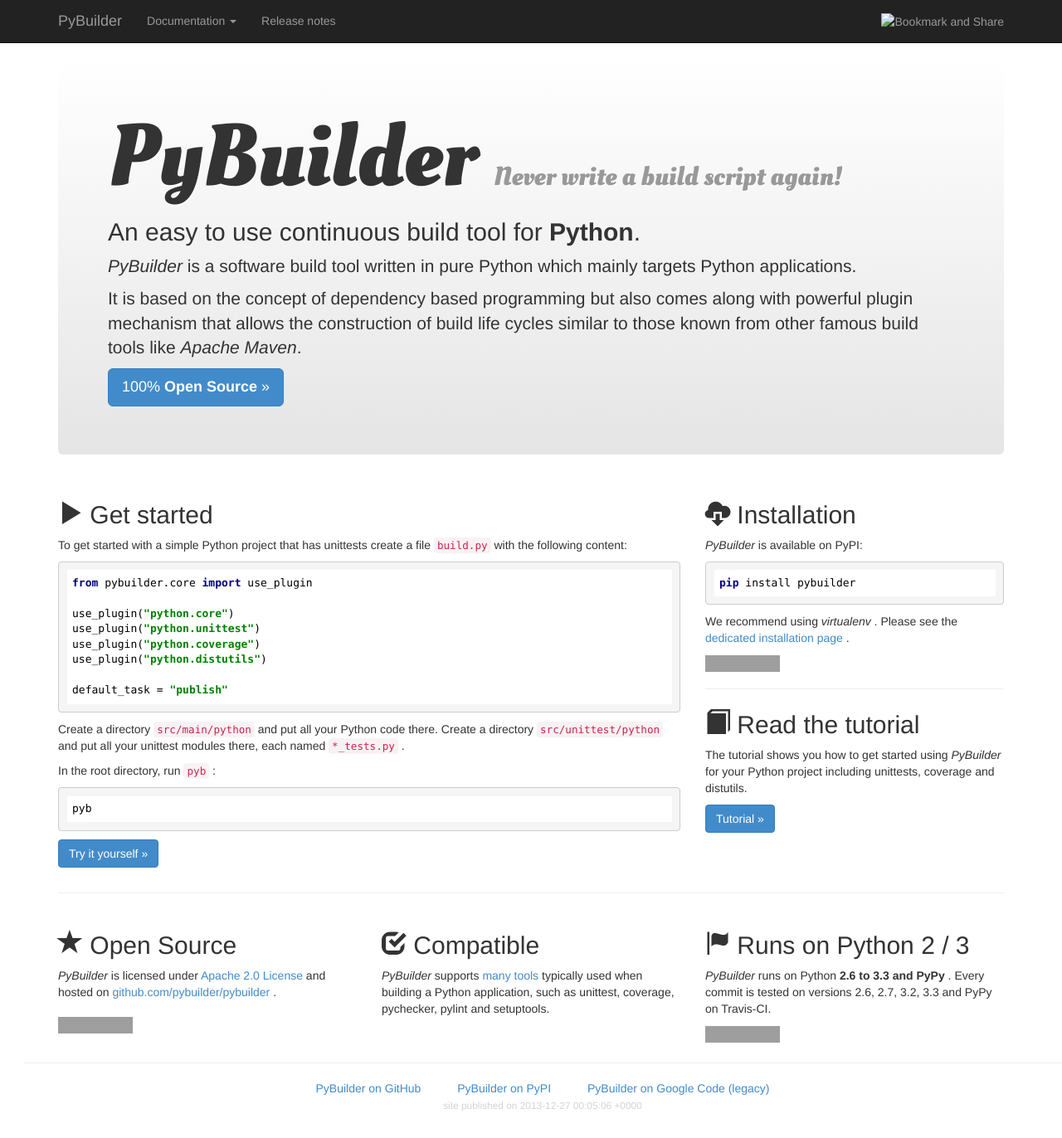
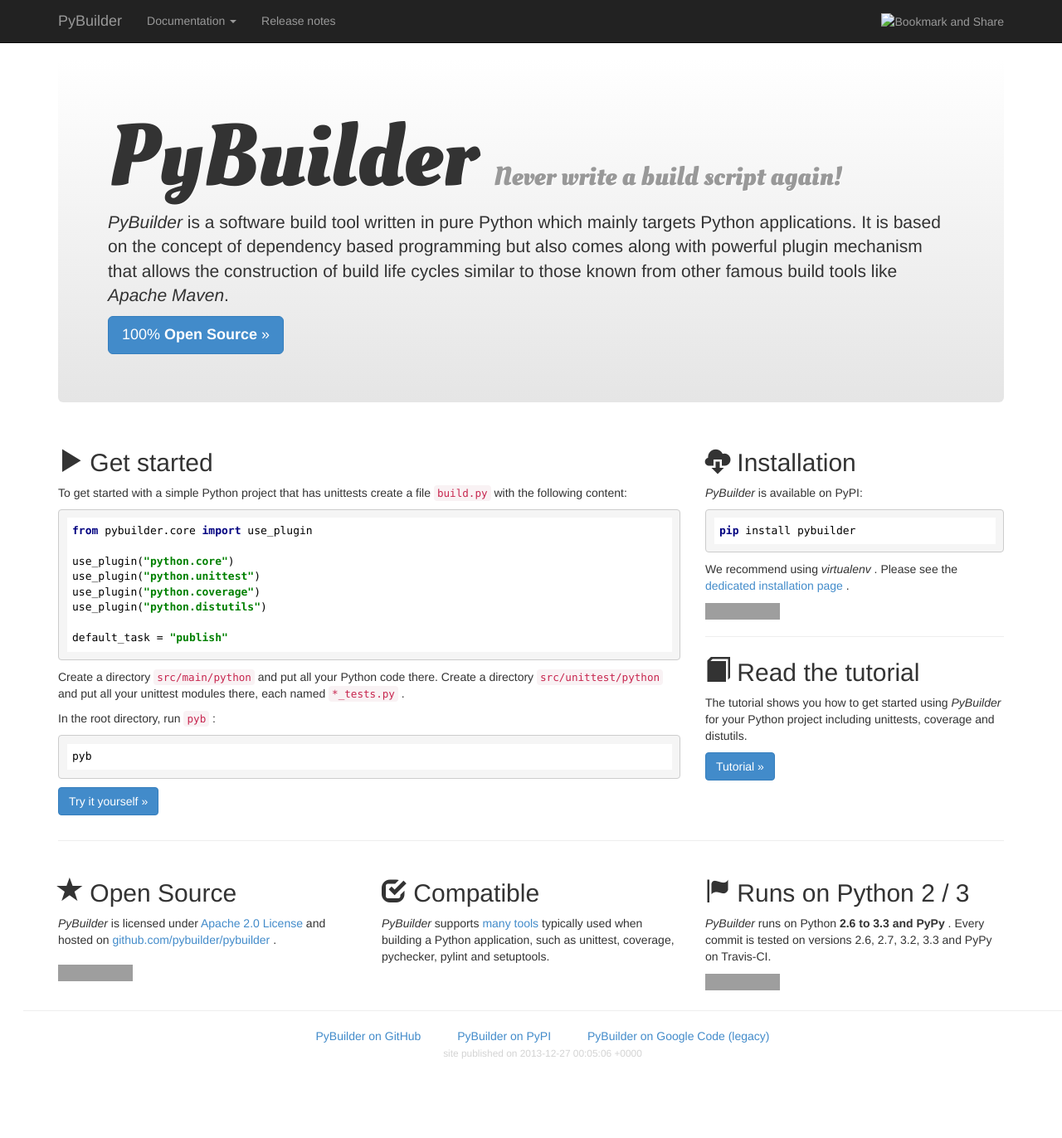
Before and after one commit to pybuilder/pybuilder.github.io, a Jekyll site: the page built from index.html, in a window 1280 px wide and 1372 px high. Shown: the whole window at 83% size. Built offline with Jekyll 4.4.1, drawn with Linux system fonts in a browser that asks for light colours; nearby versions of some CDN libraries; grey boxes are pictures that could not be loaded.

Commit message:
maybe this is better.

```diff
--- a/_includes/content/claim.md
+++ b/_includes/content/claim.md
@@ -1,6 +1,5 @@
 _PyBuilder_ is a software build tool written in pure Python which mainly
 targets Python applications.
-
 It is based on the concept of dependency based programming but also comes
 along with powerful plugin mechanism that allows the construction of build life
 cycles similar to those known from other famous build tools like _Apache Maven_.
--- a/index.html
+++ b/index.html
@@ -4,9 +4,6 @@
 ---
 <div class="jumbotron hero">
   <h1>PyBuilder <small>Never write a build script again!</small></h1>
-  <h2>
-    An easy to use continuous build tool for <b>Python</b>.
-  </h2>
 
 {% capture claim %}{% include content/claim.md %}{% endcapture %}
 {{ claim | markdownify }}
```
